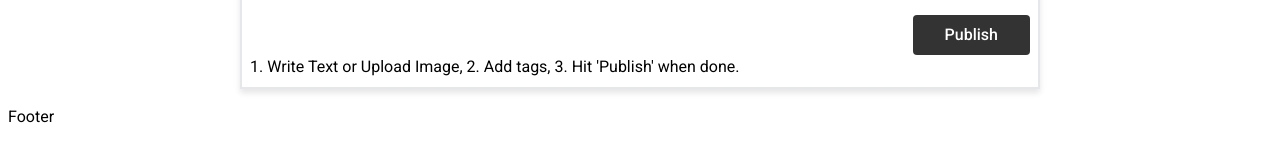
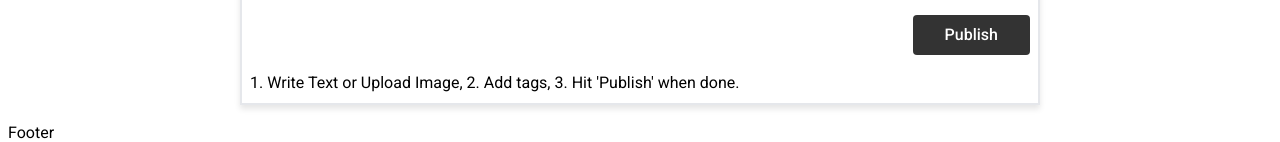
Before and after one commit to Griunvald/travel_app_client, a React (Vite) app in the folder client/: page /current-trip in a window 1280 px wide. Shown: the part 1182-1324 px from the top of the page. Built offline with nearby package versions, Linux system fonts and the light colour scheme.

Commit message:
Add top margin to instruction text in AddEntry component

```diff
--- a/client/src/components/features/AddEntry.jsx
+++ b/client/src/components/features/AddEntry.jsx
@@ -156,7 +156,7 @@ const handleSubmit = async (e) => {
           <Button name="Publish" variant="primary" type="submit" />
         </div>
       </Form>
-      <div>1. Write Text or Upload Image, 2. Add tags, 3. Hit 'Publish' when done.</div>
+      <div className="mt-4">1. Write Text or Upload Image, 2. Add tags, 3. Hit 'Publish' when done.</div>
     </div>
   );
 };
```
